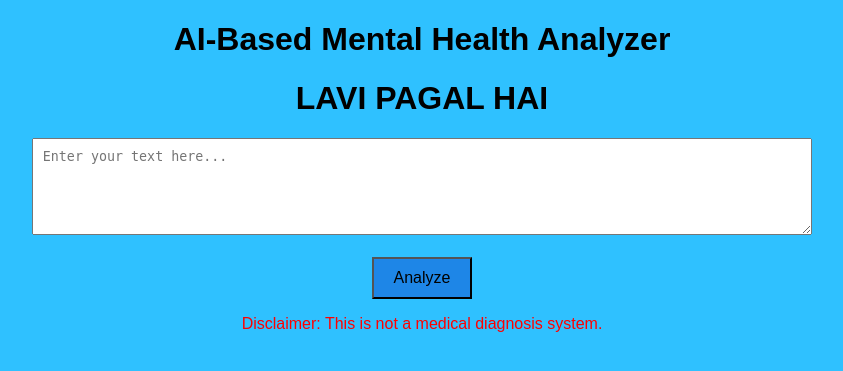
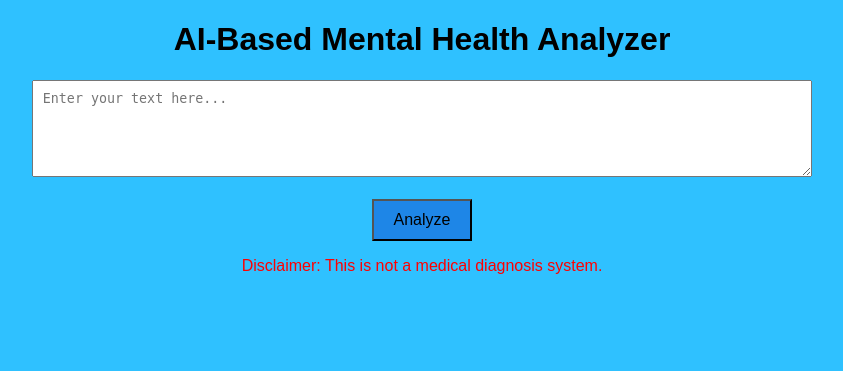
Before and after one commit to SAxSHADOW/project-1, a Flask app: page / in a window 1280 px wide. Shown: the top 371 px of the page, without its empty margins (218-1061 px from the left). Run offline with Flask 3, Linux system fonts and the light colour scheme.

Commit message:
changed by shivam

```diff
--- a/mental_health_analyzer/templates/index.html
+++ b/mental_health_analyzer/templates/index.html
@@ -5,10 +5,7 @@
     <link rel="stylesheet" href="{{ url_for('static', filename='css/style.css') }}">
 </head>
 <body>
-<!-- <h1> HELLO WORLD </h1> -->
 <h1>AI-Based Mental Health Analyzer</h1>
-<h1>LAVI PAGAL HAI</h1>
-
 <form method="POST">
     <textarea name="text" placeholder="Enter your text here..." rows="5" cols="50" required></textarea>
     <br><br>
```
